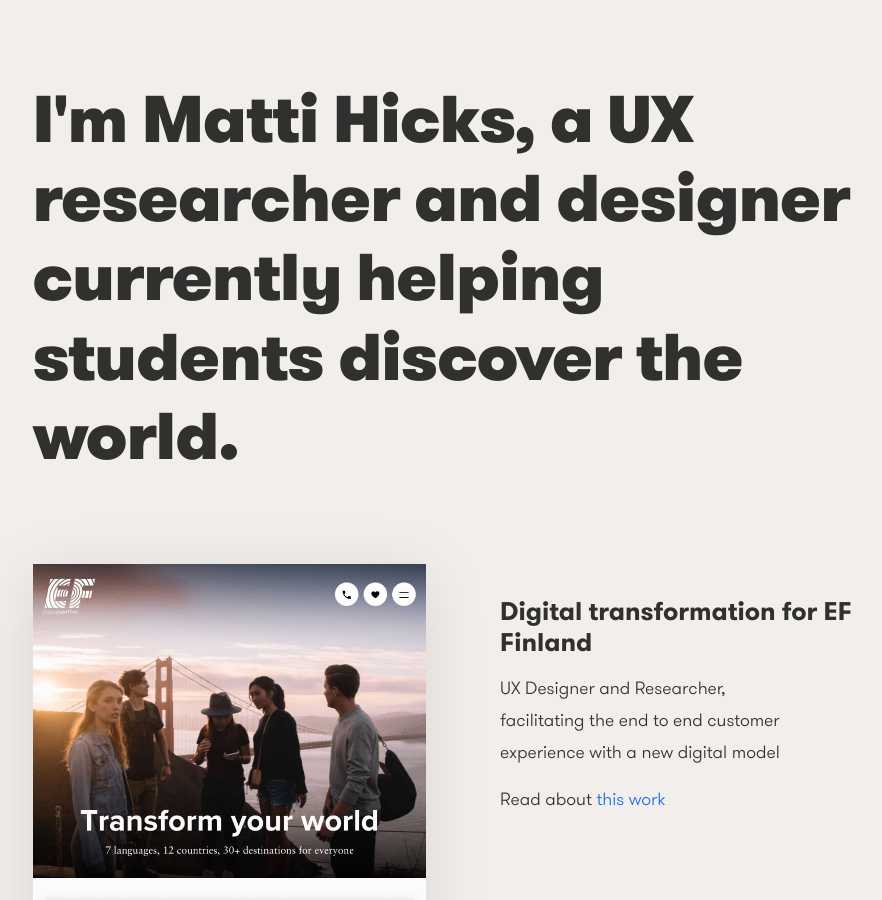
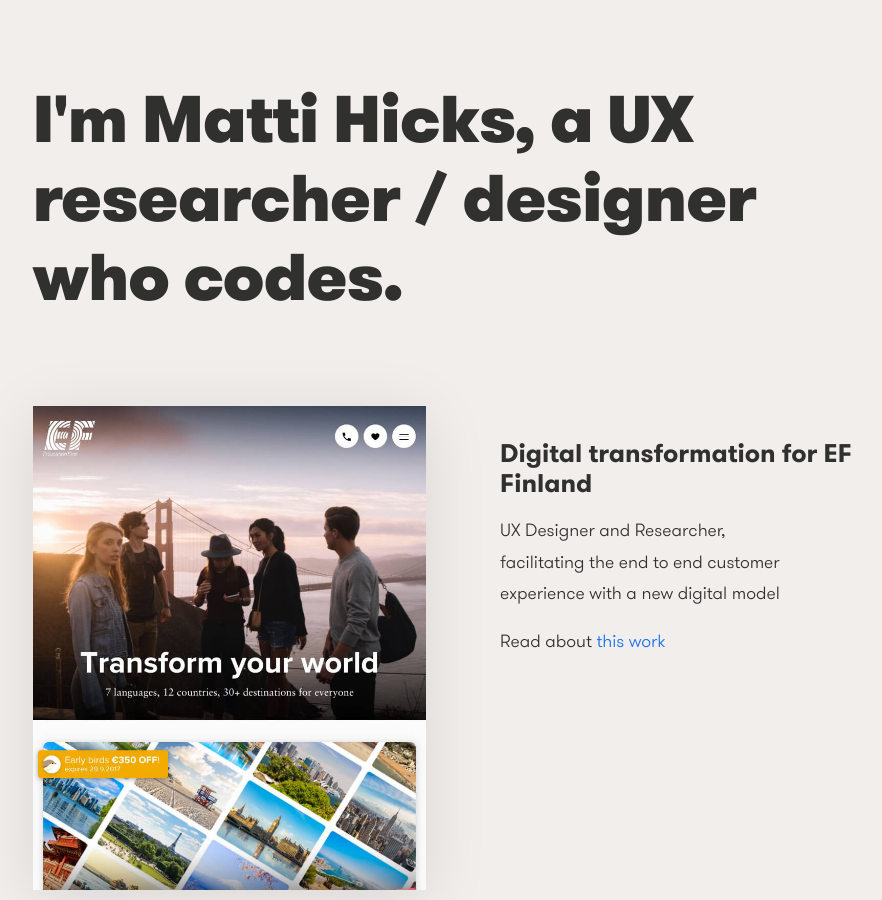
Before and after one commit to mattihicks/mattihicks, a Jekyll site: the page built from index.md, in a window 1280 px wide and 900 px high. Shown: the whole window, without its empty margins (197-1079 px from the left). Built offline with Jekyll 4.4.1, drawn with Linux system fonts in a browser that asks for light colours.

Commit message:
update text

```diff
--- a/_layouts/home.html
+++ b/_layouts/home.html
@@ -11,7 +11,7 @@
         <div class="grid-display">
           <div class="row">
                 <div class="col-12 intro">I'm Matti Hicks,
-                a UX researcher and designer currently helping students discover the world.
+                a UX researcher / designer who codes.
               </div>
           </div>
 
```
